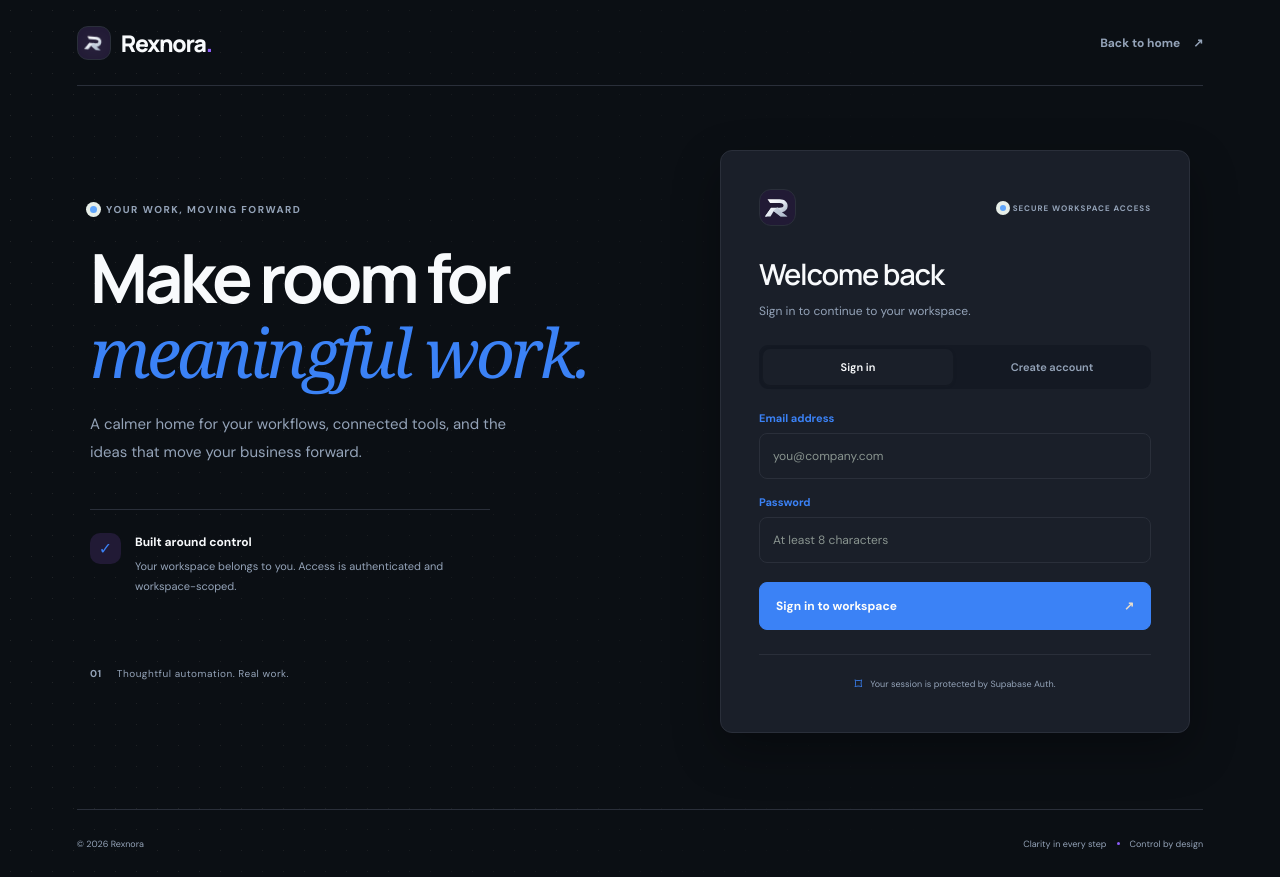
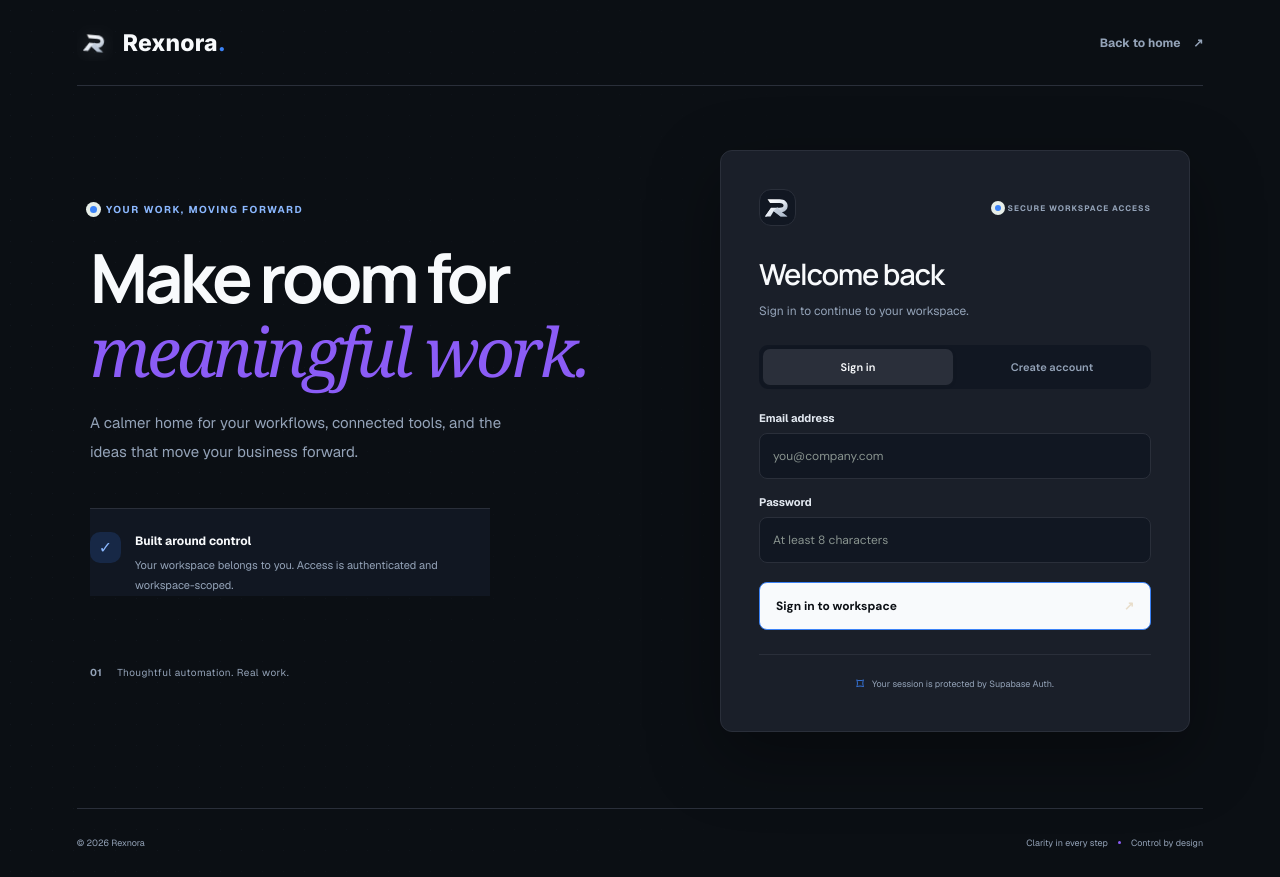
Before and after one commit to veerex758/Ai-automation, a Next.js app: page /login in a window 1280 px wide. Built offline with nearby package versions, Linux system fonts and the light colour scheme.

Commit message:
Apply Rexnora identity to remaining application surfaces

```diff
--- a/app/login/login.css
+++ b/app/login/login.css
@@ -93,3 +93,24 @@
 .auth-card-foot span{color:var(--aivanta-petrol)!important}
 .auth-footer{border-top-color:var(--aivanta-line)!important}
 .auth-footer i{background:var(--aivanta-brass)!important}
+
+/* Rexnora authentication identity */
+.auth-page{background:#0B0F14!important;color:#F8FAFC!important;font-family:'Geist','Inter',sans-serif!important}
+.auth-page:before{background-image:radial-gradient(#39465b .55px,transparent .55px)!important;opacity:.13!important}
+.auth-orb-one{background:radial-gradient(circle,rgba(59,130,246,.16),transparent 70%)!important}
+.auth-orb-two{background:radial-gradient(circle,rgba(139,92,246,.14),transparent 70%)!important}
+.auth-header{border-color:#2A2F3A!important}.auth-brand{color:#F8FAFC!important;font-family:'Inter',sans-serif!important;letter-spacing:.2px!important}
+.auth-brand-mark{background:transparent!important;border:0!important;transform:none!important;width:36px!important;height:36px!important}
+.auth-brand-mark img{width:100%;height:100%;object-fit:contain}
+.auth-brand>span:last-child>span{color:#3B82F6!important}.auth-back,.auth-footer{color:#94A3B8!important}
+.auth-story h1,.auth-heading h2{color:#F8FAFC!important}.auth-story h1 em{color:#8B5CF6!important}
+.auth-story>p,.auth-promise span,.auth-heading p{color:#94A3B8!important}
+.auth-kicker{color:#8BB8FF!important}.auth-kicker>span{background:#3B82F6!important}
+.auth-promise{border-color:#2A2F3A!important;background:#111722!important}.promise-icon{background:#172846!important;color:#8BB8FF!important}
+.auth-card{background:#1A1F29!important;border-color:#2A2F3A!important;box-shadow:0 24px 70px rgba(0,0,0,.35)!important}
+.auth-card-symbol{background:#111722!important}.auth-secure{color:#94A3B8!important}.auth-secure i{background:#3B82F6!important}
+.auth-tabs{background:#111722!important}.auth-tab{color:#94A3B8!important}.auth-tab.active{background:#2A2F3A!important;color:#F8FAFC!important}
+.auth-form label{color:#E2E8F0!important}.auth-form input{background:#111722!important;color:#F8FAFC!important;border-color:#2A2F3A!important}
+.auth-submit{background:#F8FAFC!important;color:#0B0F14!important}.auth-submit:hover{background:#DCE5F2!important}
+.auth-card-foot{border-color:#2A2F3A!important;color:#94A3B8!important}
+.auth-message{background:#111722!important;border-color:#2A2F3A!important}
```
